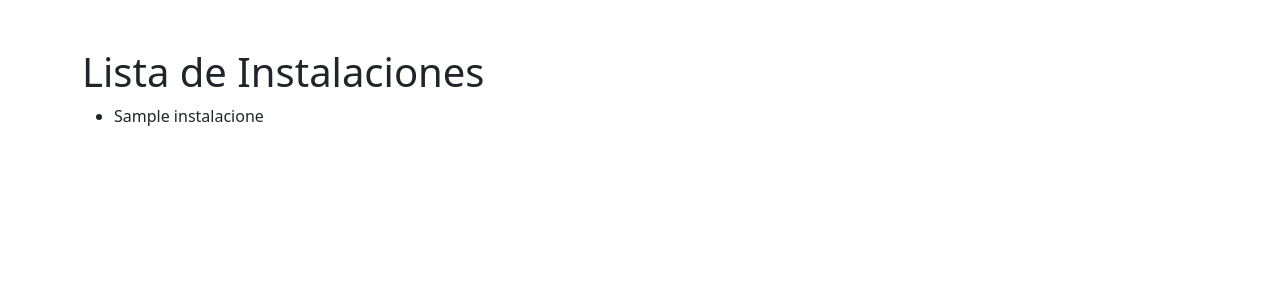
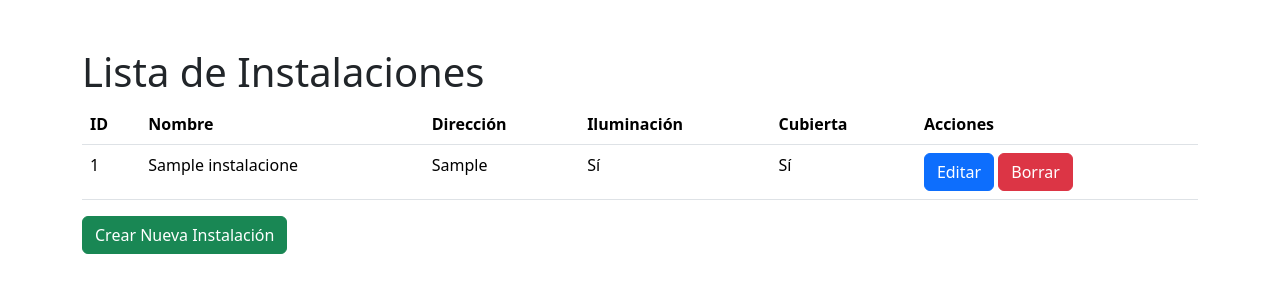
Before and after one commit to xavivi8/Torremolinos-Sport, a Django app: page /instalaciones/ in a window 1280 px wide. Shown: the top 300 px of the page. Run offline with Django 5.2, Linux system fonts and the light colour scheme; tables that the repository leaves empty hold one stand-in row (values such as "Sample post").

Commit message:
instalaciones_list.html CHANGES

```diff
--- a/torre_crud/templates/instalaciones_list.html
+++ b/torre_crud/templates/instalaciones_list.html
@@ -5,10 +5,41 @@
 {% block cuerpo %}
 <div class="container mt-5">
     <h1>Lista de Instalaciones</h1>
-    <ul>
-        {% for instalacion in instalaciones %}
-            <li>{{ instalacion.nombre }}</li>
-        {% endfor %}
-    </ul>
+    <table class="table">
+        <thead>
+            <tr>
+                <th>ID</th>
+                <th>Nombre</th>
+                <th>Dirección</th>
+                <th>Iluminación</th>
+                <th>Cubierta</th>
+                <th>Acciones</th>
+            </tr>
+        </thead>
+        <tbody>
+            {% for instalacion in instalaciones %}
+            <tr>
+                <td>{{ instalacion.id_instalacion }}</td>
+                <td>{{ instalacion.nombre }}</td>
+                <td>{{ instalacion.direccion }}</td>
+                <td>{{ instalacion.iluminacion|yesno:"Sí,No" }}</td>
+                <td>{{ instalacion.cubierta|yesno:"Sí,No" }}</td>
+                <td>
+                    <!-- Botón para editar la instalación -->
+                    <a href="{% url 'torre_crud:instalaciones-update' instalacion.id_instalacion %}" class="btn btn-primary">Editar</a>
+                    <!-- Botón para borrar la instalación -->
+                    <form action="{% url 'torre_crud:instalaciones-delete' instalacion.id_instalacion %}" method="post" style="display:inline;">
+                        {% csrf_token %}
+                        <input type="submit" value="Borrar" class="btn btn-danger">
+                    </form>
+                </td>
+                {% empty %}
+                <td>No hay datos</td>
+            </tr>
+            {% endfor %}
+        </tbody>
+    </table>
+    <!-- Botón para crear una nueva instalación -->
+    <a href="{% url 'torre_crud:instalaciones-create' %}" class="btn btn-success">Crear Nueva Instalación</a>
 </div>
 {% endblock %}
```
